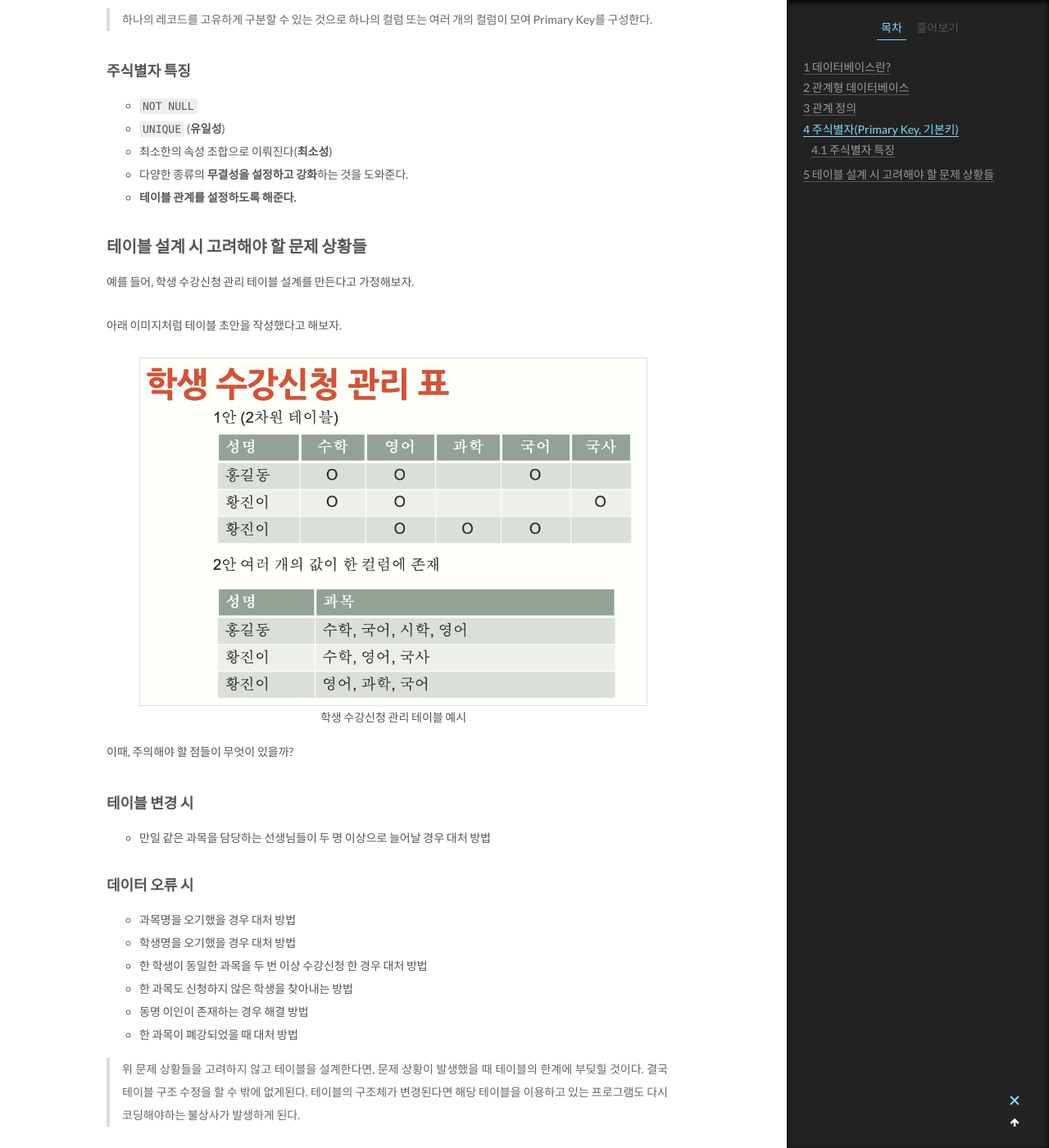
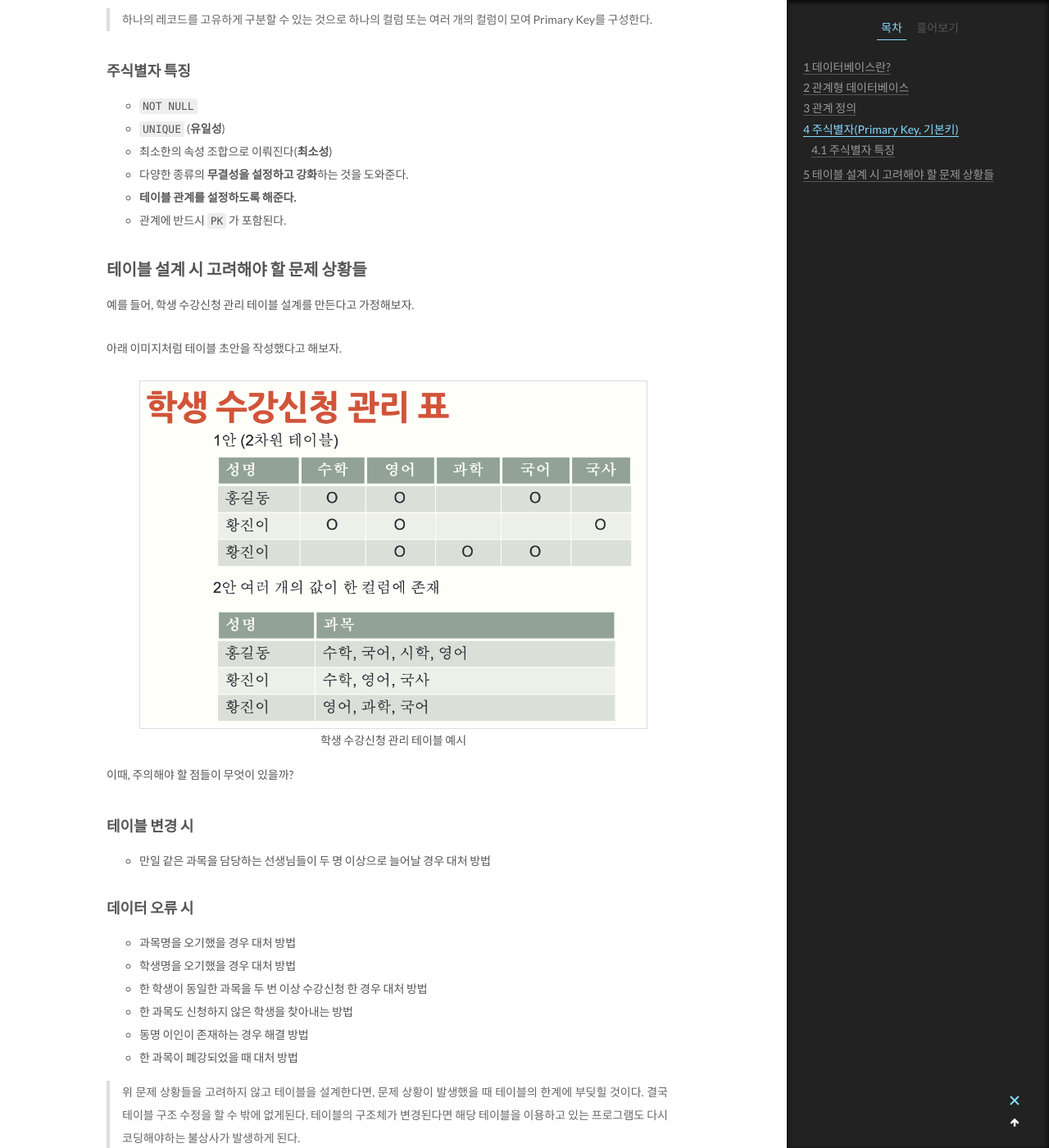
Before and after one commit to Seung-IL-Bang/Seung-IL-Bang.github.io, a Jekyll site: the page built from _posts/Database/2024-05-04-IntroRDBMS.md, in a window 1280 px wide and 1400 px high, scrolled down 1023 px. Shown: the whole window at 82% size. Built offline with Jekyll 4.4.1, drawn with Linux system fonts in a browser that asks for light colours; comment, search, counter and statistics services are not loaded.

Commit message:
2024-05-06

```diff
--- a/_posts/Database/2024-05-04-IntroRDBMS.md
+++ b/_posts/Database/2024-05-04-IntroRDBMS.md
@@ -41,7 +41,7 @@ tags:
 - 최소한의 속성 조합으로 이뤄진다(**최소성**)
 - 다양한 종류의 **무결성을 설정하고 강화**하는 것을 도와준다.
 - **테이블 관계를 설정하도록 해준다.**
-
+- 관계에 반드시 `PK` 가 포함된다.
 
 ## 테이블 설계 시 고려해야 할 문제 상황들
 
```
